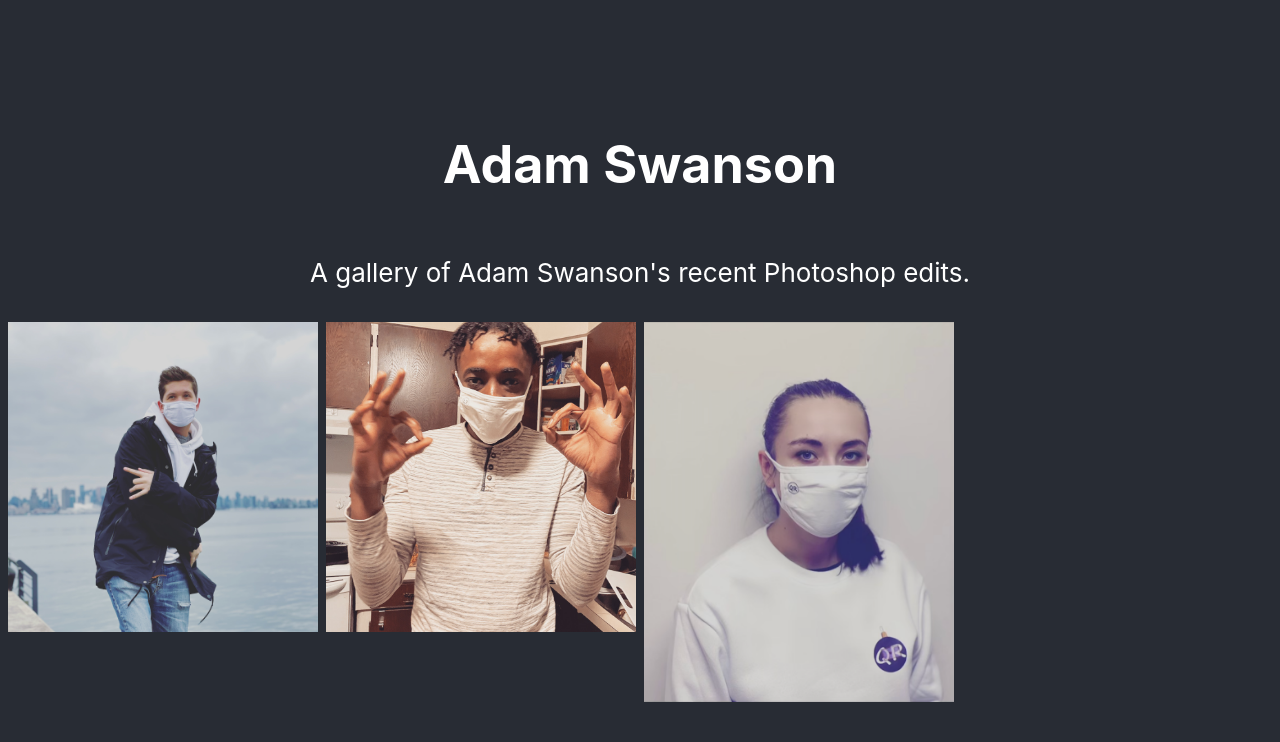
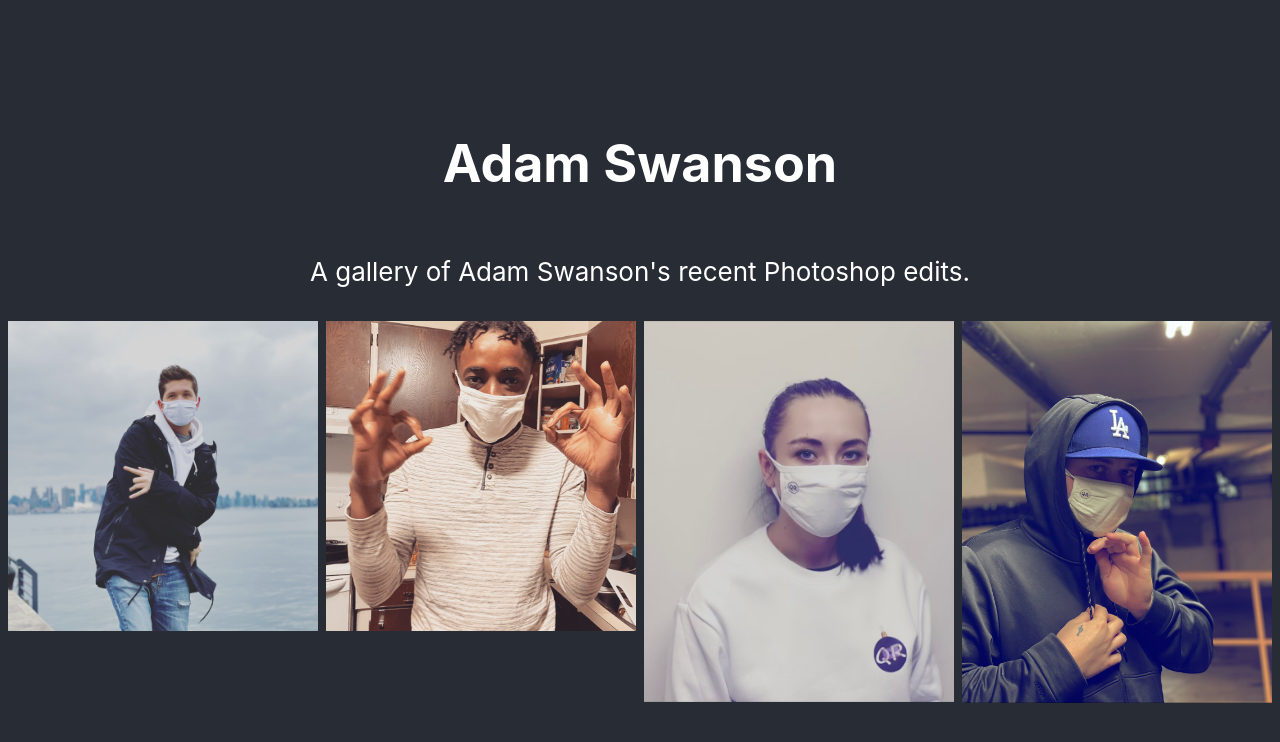
Before and after one commit to Swando97/react-js-introduction, a React (Create React App) app: page / in a window 1280 px wide. Shown: the top 742 px of the page. Built offline with nearby package versions, Linux system fonts and the light colour scheme.

Commit message:
images in place... need to resize 2

```diff
--- a/src/App.js
+++ b/src/App.js
@@ -1,8 +1,8 @@
 import picture from './img/nardwuar.png';
 import chris from './img/chris.jpg';
 import koffi from './img/koffi.jpg';
+import trevor from './img/trevor.jpg';
 import yuliia from './img/yuliia.png';
-import AtomikPicture from './img/atomik.png';
 import './App.css';
 
 function App() {
@@ -27,6 +27,7 @@ function App() {
 
           </div>
           <div class="column">
+            <img src={trevor} alt="Trevor Henits" />
 
           </div>
         </div>
```
Also changed, not shown: 2 other files (tests, documents, lock files or other folders).
